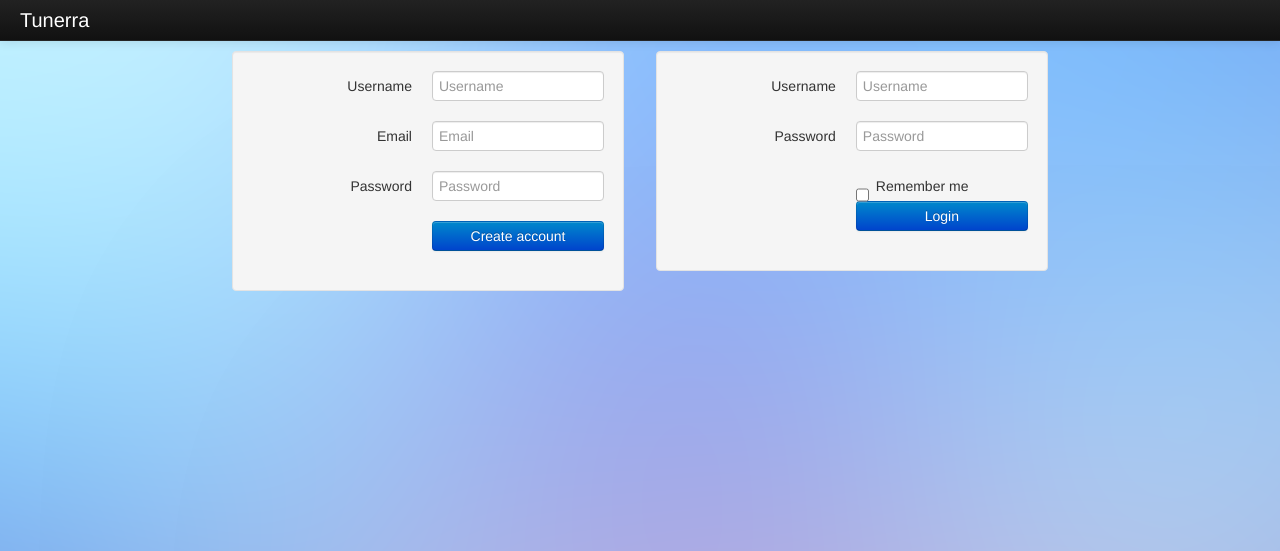
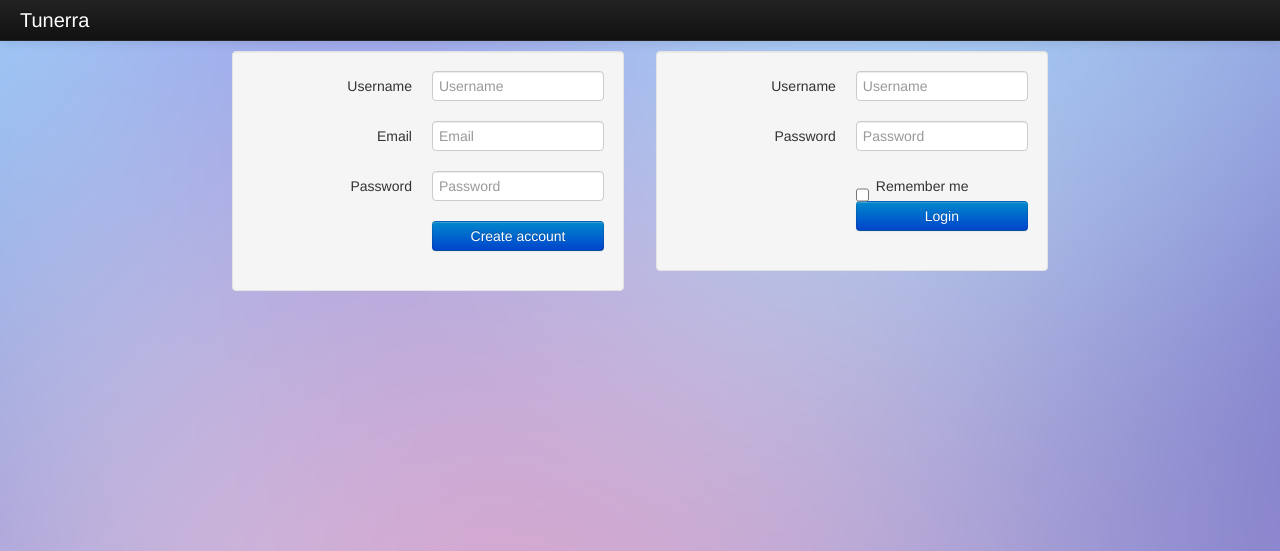
Before and after one commit to DanielGarcia-Carrillo/Tunerra, a Django app: page /accounts in a window 1280 px wide. Shown: the top 551 px of the page. Run offline with Django 3.2, Linux system fonts and the light colour scheme; parts of the project's set-up code (start-up, migrations or seed data) failed here and were passed over; some libraries are stand-ins or nearby versions.

Commit message:
Fixed background and other bidness

```diff
--- a/static/css/tunerra.css
+++ b/static/css/tunerra.css
@@ -10,6 +10,9 @@ input.facebook-connect {
     vertical-align: middle; /* align the text vertically centered */
 }
 
+body {
+    background: url('../img/background.png') bottom no-repeat fixed;
+}
 .post-box textarea {
     max-width:100%;
     min-width:100%;
--- a/templates/base.html
+++ b/templates/base.html
@@ -21,7 +21,7 @@
         <link rel="stylesheet" type="text/css" href="{% static "css/slider.css" %}">
     {% endblock stylesheets %}
 </head>
-<body background="/static/background.png">
+<body>
 {% block navigation %}
     <div class="navbar navbar-inverse navbar-static-top">
         <div class="navbar-inner">
```
Also changed, not shown: static/img/background.png (added).
